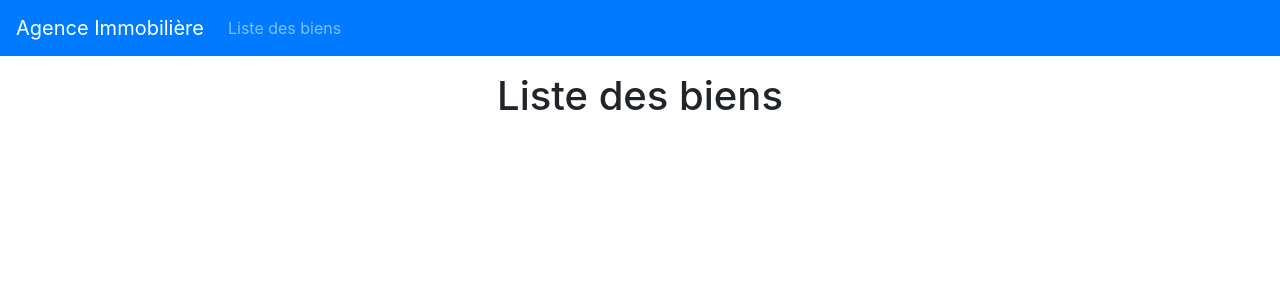
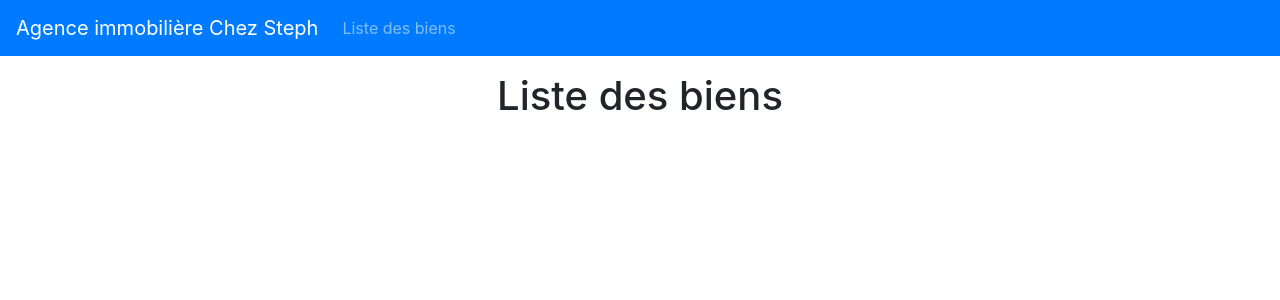
Before and after one commit to StephaneDUPUY/AgenceImmobiliere, a Symfony app: template SiteAgenceImmobiliere/templates/estates/list.html.twig in a window 1280 px wide. Shown: the top 300 px of the page. Run offline with Twig, Linux system fonts and the light colour scheme; the template is opened without the code that fills it, so the values that code supplies are empty; some libraries are stand-ins or nearby versions.

Commit message:
Révision de l'affichage des vues

```diff
--- a/SiteAgenceImmobiliere/templates/base.html.twig
+++ b/SiteAgenceImmobiliere/templates/base.html.twig
@@ -8,7 +8,7 @@
     </head>
     <body>
         <nav class="navbar navbar-expand-lg navbar-dark bg-primary">
-            <a class="navbar-brand" href="{{ path('home') }}">Agence Immobilière</a>
+            <a class="navbar-brand" href="{{ path('home') }}">Agence immobilière Chez Steph</a>
             <button class="navbar-toggler" type="button" data-toggle="collapse" data-target="#navbarSupportedContent" aria-controls="navbarSupportedContent" aria-expanded="false" aria-label="Toggle navigation">
                 <span class="navbar-toggler-icon"></span>
             </button>
--- a/SiteAgenceImmobiliere/templates/estates/list.html.twig
+++ b/SiteAgenceImmobiliere/templates/estates/list.html.twig
@@ -1,6 +1,6 @@
 {% extends 'base.html.twig' %}
 
-{% block title %}Liste des biens{% endblock %}
+{% block title %}Liste des biens Chez Steph{% endblock %}
 
 {% block body %}
 
@@ -8,13 +8,13 @@
     <h1>Liste des biens</h1>
 </div>
 
-<div class="row flex">
+<div class="row flex justify-content-around">
     {% for estate in estates %}
-        <div class="col-4">
-            <div class="card">
+        <div class="col-4 mt-4">
+            <div class="card  ml-2 mr-2">
                 <div class= "card-body">
                     <h5 class="card-title">
-                        <a href="{{ path('estateShow', {id: estate.id, slug: estate.slug}) }}">{{ estate.title}}</a>
+                        <a href="{{ path('estateShow', {id: estate.id}) }}">{{ estate.title}}</a>
                     </h5>
                     <p class="card-text">{{ estate.city}} ({{estate.postalCode}})</p>
                     <div class="text-primary" style="font-weight: bold; font-size: 2rem;">{{ estate.formattedPrice}} €</div>
--- a/SiteAgenceImmobiliere/templates/home/home.html.twig
+++ b/SiteAgenceImmobiliere/templates/home/home.html.twig
@@ -1,11 +1,11 @@
 {% extends 'base.html.twig' %}
 
-{% block title %}Agence Immobilière{% endblock %}
+{% block title %}Agence immobilière Chez Steph{% endblock %}
 
 {% block body %}
 
 <div class="jumbotron text-center">
-    <h1>Bienvenue sur Agence Immobilière</h1>
+    <h1>Bienvenue sur l' agence immobilière Chez Steph</h1>
     <p>Lorem ipsum dolor sit amet, consectetur adipiscing elit, sed do eiusmod tempor incididunt ut labore et dolore magna aliqua. Ut enim ad minim veniam, quis nostrud exercitation ullamco laboris nisi ut aliquip ex ea commodo consequat.</p>
 </div>
 
```
